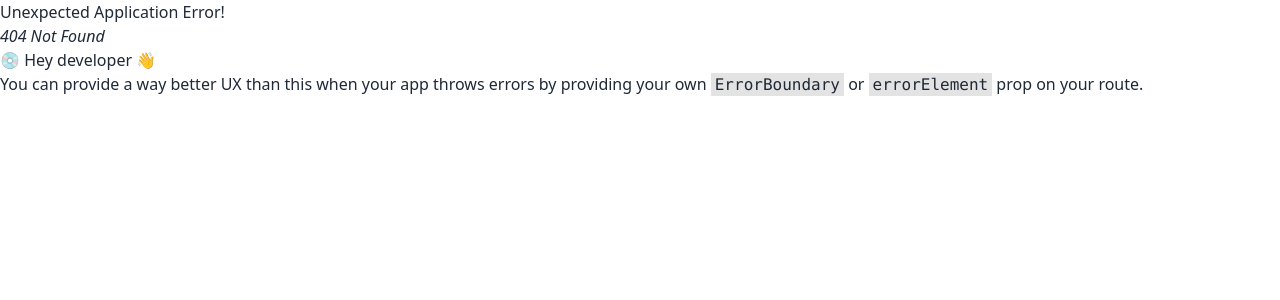
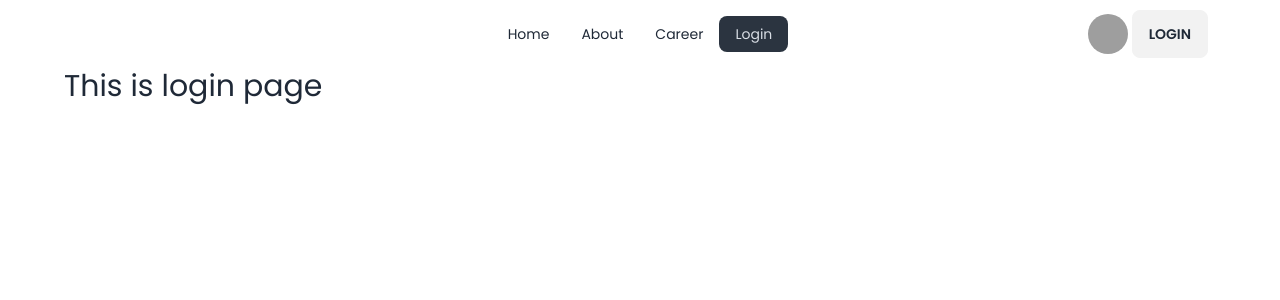
Before and after one commit to Fahmida-Faiza/React-Dragon-news-auth, a React (Vite) app: page /login in a window 1280 px wide. Before the commit this address had no page. Shown: the top 300 px of the page. Built offline with nearby package versions, Linux system fonts and the light colour scheme; grey boxes are pictures that could not be loaded.

Commit message:
added login

```diff
--- /dev/null
+++ b/src/pages/Login/Login.jsx
@@ -0,0 +1,13 @@
+import Navbar from "../Shared/Navbar/Navbar";
+
+
+const Login = () => {
+    return (
+        <div>
+            <Navbar></Navbar>
+            <h2 className="text-3xl">This is login page</h2>
+        </div>
+    );
+};
+
+export default Login;
--- a/src/pages/Shared/Navbar/Navbar.jsx
+++ b/src/pages/Shared/Navbar/Navbar.jsx
@@ -6,6 +6,7 @@
       <li><NavLink to ="/">Home</NavLink></li>
       <li><NavLink to ="/about">About</NavLink></li>
       <li><NavLink to ="/career">Career</NavLink></li>
+      <li><NavLink to ="/login">Login</NavLink></li>
 
 
 
@@ -34,7 +35,7 @@
                         <img src={userDefaultpic} />
                     </div>
                 </label>
-                <Link>
+                <Link to="/login">
                 <button className="btn">Login</button>
                 </Link>
 
```
Also changed, not shown: src/routes/Routes.jsx (+7 -0 lines).
